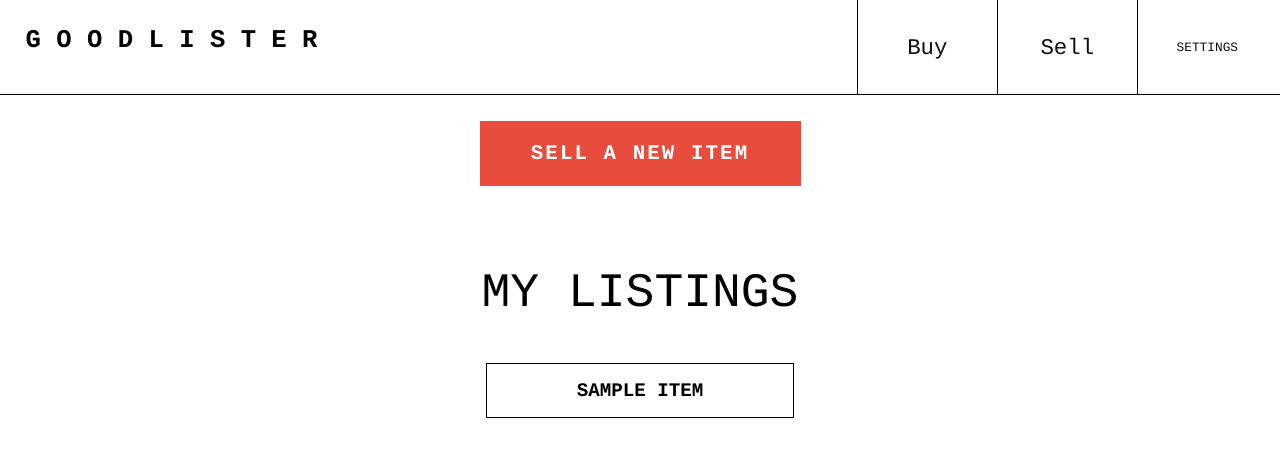
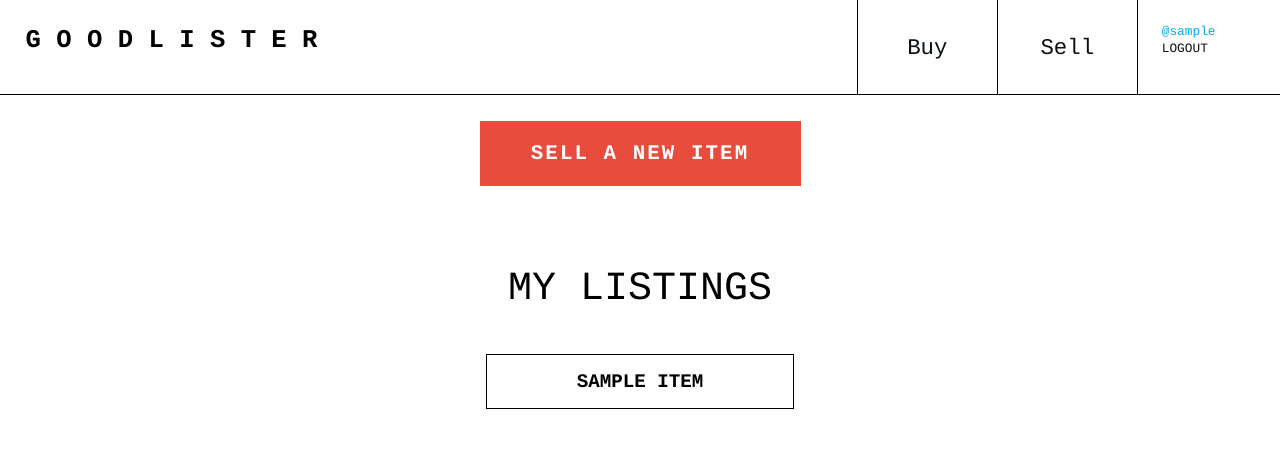
Before and after one commit to aareet/goodlister, a Flask app: template templates/homepage_loggedin.html in a window 1280 px wide. Shown: the top 457 px of the page. Run offline with Flask 2, Linux system fonts and the light colour scheme; the template is opened without the code that fills it: most values are stand-ins (such as "Sample title", 1, 10 or a date in 2020); some libraries are stand-ins or nearby versions.

Commit message:
Optimizing url routing

```diff
--- a/app.py
+++ b/app.py
@@ -23,6 +23,13 @@ auth = tweepy.OAuthHandler(TWITTER_KEYS['key'], TWITTER_KEYS['secret'])
 @app.route('/')
 def index():
 	if active_session():
+		return redirect(url_for('sell'))
+	else:
+		return render_template('homepage.html')
+
+@app.route('/sell')
+def sell():
+	if active_session():
 		username = session['username']
 		listings = Listing.Query.filter(poster=username)
 		my_listings = []
@@ -35,14 +42,14 @@ def index():
 				d['title'] = 'unfinished listing'
 			my_listings.append(d)
 		return render_template('homepage_loggedin.html', username=username, pic=session['pic'], my_listings=my_listings)
-	return render_template('homepage.html')
-
+	else:
+		return redirect(url_for('twitter_sign_in'))
 
 @app.route('/twitter_sign_in')
 def twitter_sign_in():
 	#next = request.args.get('next')
 	if active_session():
-		return redirect(url_for('new_listing'))
+		return redirect(url_for(index))
 	else:
 		try:
 			redirect_url = auth.get_authorization_url(signin_with_twitter=True)
--- a/static/css/styles.css
+++ b/static/css/styles.css
@@ -365,7 +365,7 @@ a.sell_new_item {
       border-color: #e74c3c; }
 
 .my_listings_h {
-  font-size: 3em;
+  font-size: 2.5em;
   text-transform: uppercase;
   font-weight: 100;
   margin-top: 5%; }
@@ -412,7 +412,11 @@ a.sell_new_item {
   text-transform: uppercase;
   letter-spacing: 0.6em;
   font-weight: bold;
-  text-align: left; }
+  text-align: left;
+  color: #000; }
+  .logo a {
+    text-decoration: none;
+    color: #000; }
   @media only screen and (max-width: 768px) {
     .logo {
       height: 47.5px;
@@ -429,9 +433,9 @@ nav {
     margin: 0;
     padding: 0;
     height: 95px; }
-    nav ul li {
+    nav ul li.action {
       display: inline-block; }
-      nav ul li a {
+      nav ul li.action a {
         margin: 0;
         padding: 2%;
         display: table-cell;
@@ -444,22 +448,45 @@ nav {
         color: #0a1013 !important;
         text-align: center;
         border-left: 1px solid #000; }
-        nav ul li a:hover {
+        nav ul li.action a:hover {
           background: #0a1013;
           color: #fff !important; }
         @media only screen and (max-width: 768px) {
-          nav ul li a {
+          nav ul li.action a {
             min-width: 100px;
             height: 47.5px; } }
-      nav ul li a.settings {
+    nav ul li.settings {
+      display: inline-block;
+      min-width: 140px;
+      vertical-align: top;
+      height: 95px;
+      padding: 2.5%;
+      border-left: 1px solid #000; }
+      nav ul li.settings a {
+        display: block;
+        margin: 2%;
         text-transform: uppercase;
-        font-size: 0.8em; }
-        nav ul li a.settings:hover {
-          background: none;
-          color: #0a1013 !important; }
+        font-size: 0.8em;
+        text-decoration: none;
+        color: #0a1013 !important;
+        text-align: left; }
+        nav ul li.settings a:hover {
+          color: #e74c3c !important; }
+        @media only screen and (max-width: 768px) {
+          nav ul li.settings a {
+            display: inline;
+            padding-right: 5%; } }
+      nav ul li.settings a.username {
+        text-transform: lowercase;
+        color: #00acee !important; }
+      @media only screen and (max-width: 768px) {
+        nav ul li.settings {
+          height: 47.5px; } }
     @media only screen and (max-width: 768px) {
       nav ul {
-        height: 47.5px; } }
+        height: 47.5px;
+        padding: 0;
+        margin: 0; } }
   @media only screen and (max-width: 768px) {
     nav {
       display: block;
@@ -479,6 +506,6 @@ nav {
 .forsale_h {
   margin: 0;
   padding: 0;
-  font-size: 2em;
+  font-size: 2.5em;
   text-transform: uppercase;
   font-weight: 100; }
--- a/static/css/styles.scss
+++ b/static/css/styles.scss
@@ -456,7 +456,7 @@ a.sell_new_item {
 }
 
 .my_listings_h {
-	font-size: 3em;
+	font-size: 2.5em;
 	text-transform: uppercase;
 	font-weight: 100;
 	margin-top: 5%;
@@ -521,6 +521,13 @@ $header_h: 95px;
 	font-weight: bold;
 	text-align: left;
 
+	color: #000;
+	a {
+		text-decoration: none;
+		color: #000;
+	}
+
+
 	@media only screen and (max-width: 768px) {
 		height: $header_h / 2;
 		font-size: 1.4em;
@@ -540,7 +547,7 @@ nav {
 		padding: 0;
 		height: $header_h;
 
-		li {
+		li.action {
 			display: inline-block;
 			a {
 				margin: 0;
@@ -568,19 +575,50 @@ nav {
 					height: $header_h/2;
 				}
 			}
+		}
 
-			a.settings {
+		li.settings {
+			display: inline-block;
+			min-width: 140px;
+			vertical-align: top;
+
+			height: $header_h;
+			padding: 2.5%;
+
+			border-left: 1px solid #000;
+
+			a {
+				display: block;
+				margin: 2%;
 				text-transform: uppercase;
+
 				font-size: 0.8em;
+				text-decoration: none;
+				color: $fg2 !important;
+				text-align: left;
 				&:hover {
-					background: none;
-					color: $fg2 !important;
+					color: $fg !important;
 				}
+				@media only screen and (max-width: 768px) {
+					display: inline;
+					padding-right: 5%;
+				}
+			}
+
+			a.username {
+				text-transform: lowercase;
+				color: #00acee !important;
+			}
+
+			@media only screen and (max-width: 768px) {
+				height: $header_h/2;
 			}
 		}
 
 		@media only screen and (max-width: 768px) {
 			height: $header_h/2;
+			padding: 0;
+			margin: 0;
 		}
 	}
 	@media only screen and (max-width: 768px) {
@@ -606,7 +644,7 @@ nav {
 .forsale_h {
 	margin: 0;
 	padding: 0;
-	font-size: 2em;
+	font-size: 2.5em;
 	text-transform: uppercase;
 	font-weight: 100;
 }
--- a/templates/homepage.html
+++ b/templates/homepage.html
@@ -12,7 +12,7 @@
 			<h3>beautiful, hassle-free listing of stuff for sale</h3>
 		</header>
 		<div class="actions">
-			<a href="/twitter_sign_in" id="sell" class="sell_item gl_button">Sell</a>
+			<a href="/sell" id="sell" class="sell_item gl_button">Sell</a>
 			<a href="/forsale" class="buyer gl_button">Buy</a>
 			<div class="notyet">That feature is not available yet. Follow us on twitter: <a href="http://twitter.com/goodlister">@goodlister</a> to keep an eye out for it.</div>
 		</div>
--- a/templates/homepage_loggedin.html
+++ b/templates/homepage_loggedin.html
@@ -7,16 +7,8 @@
 
 <body>
 	<div class="main_container">
-		<header class="app_header">
-			<div class="logo">goodlister</div>
-			<nav>
-				<ul>
-					<li><a href="/forsale">Buy</a></li><li><a href="/">Sell</a></li><li><a href="/" class="settings">Settings</a></li>
-				</ul>
-			</nav>
-		</header>
+		{% include "topbar.html" %}
 		<div class="dashboard content">
-
 			<a href="/new" id="sell" class="sell_new_item gl_button">Sell a new item</a>
 
 			{% if my_listings %}
--- /dev/null
+++ b/templates/topbar.html
@@ -0,0 +1,8 @@
+<header class="app_header">
+	<div class="logo"><a href="/">goodlister</a></div>
+	<nav>
+		<ul>
+			<li class="action"><a href="/forsale">Buy</a></li><li class="action"><a href="/">Sell</a></li>{%if username %}<li class="settings"><a href="#" class="username">@{{username}}</a><a href="/logout">Logout</a></li>{%endif%}
+		</ul>
+	</nav>
+</header>
```
Also changed, not shown: templates/forsale.html (+1 -8 lines).
